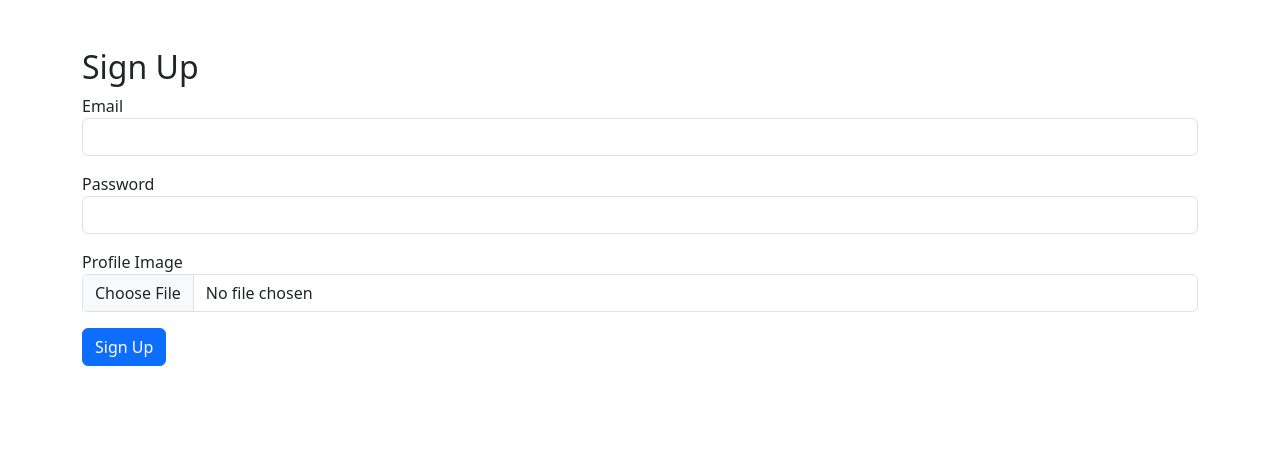
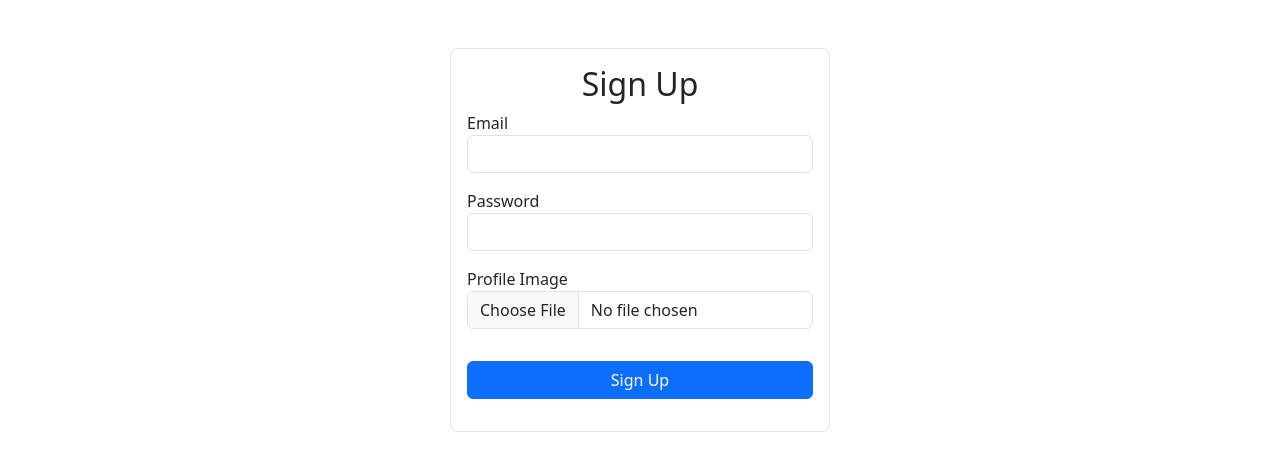
Before and after one commit to abhimanyusama/vega-blog, a React (Vite) app in the folder frontend/: page /signup in a window 1280 px wide. Shown: the top 470 px of the page. Built offline with nearby package versions, Linux system fonts and the light colour scheme.

Commit message:
UPDATE: login signup ui updated

```diff
--- a/frontend/src/pages/Dashboard.jsx
+++ b/frontend/src/pages/Dashboard.jsx
@@ -13,21 +13,21 @@ const Dashboard = () => {
       return;
     }
 
-    const fetchProfile = async () => {
-      try {
-        const res = await axios.get("http://localhost:5000/api/auth/me", {
-          headers: {
-            Authorization: `Bearer ${token}`,
-          },
-        });
-        setUser(res.data.user);
-      } catch (err) {
-        console.error(err);
-        alert("Session expired or invalid. Please login again.");
-        localStorage.removeItem("token");
-        navigate("/login");
-      }
-    };
+    // const fetchProfile = async () => {
+    //   try {
+    //     const res = await axios.get("http://localhost:5000/api/auth/me", {
+    //       headers: {
+    //         Authorization: `Bearer ${token}`,
+    //       },
+    //     });
+    //     setUser(res.data.user);
+    //   } catch (err) {
+    //     console.error(err);
+    //     alert("Session expired or invalid. Please login again.");
+    //     localStorage.removeItem("token");
+    //     navigate("/login");
+    //   }
+    // };
 
     fetchProfile();
   }, [navigate]);
--- a/frontend/src/pages/Login.jsx
+++ b/frontend/src/pages/Login.jsx
@@ -24,7 +24,9 @@ const Login = () => {
 
   return (
     <div className="container mt-5">
-      <h2>Login</h2>
+      <div className="row">
+        <div className="col-md-4 py-3 mx-auto border rounded-3">
+          <h2 className="text-center">Login</h2>
           <form onSubmit={handleSubmit}>
             <div className="mb-3">
               <label>Email</label>
@@ -46,10 +48,12 @@ const Login = () => {
                 required
               />
             </div>
-        <button className="btn btn-success" type="submit">
+            <button className="btn btn-primary my-3 w-100" type="submit">
               Login
             </button>
           </form>
+        </div>
+      </div>
     </div>
   );
 };
--- a/frontend/src/pages/Signup.jsx
+++ b/frontend/src/pages/Signup.jsx
@@ -36,8 +36,10 @@ const Signup = () => {
   };
 
   return (
-    <div className="container mt-5">
-      <h2>Sign Up</h2>
+    <div className="container mt-5 ">
+      <div className="row d-flex align-items-center">
+        <div className="col-md-4 mx-auto p-3 border rounded-3 justify-content-center ">
+          <h2 className="text-center">Sign Up</h2>
           <form onSubmit={handleSubmit} encType="multipart/form-data">
             <div className="mb-3">
               <label>Email</label>
@@ -69,10 +71,13 @@ const Signup = () => {
                 required
               />
             </div>
-        <button className="btn btn-primary" type="submit">
+            <button className="btn btn-primary w-100 my-3" type="submit">
               Sign Up
             </button>
+
           </form>
+        </div>
+      </div>
     </div>
   );
 };
```
Lines whose indentation alone changed are shown as unchanged.
